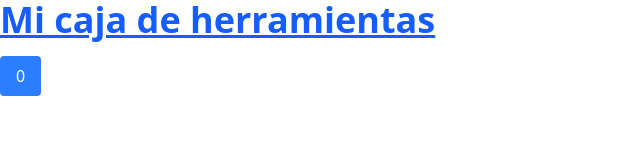
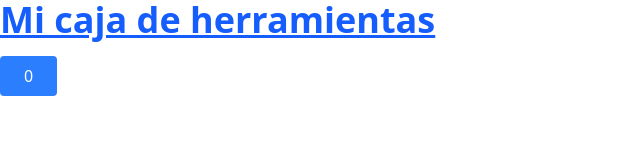
Before and after one commit to HernandezDev/vite-tailwind-modules, a website built with Vite: page index.html in a window 1280 px wide. Shown: the full height of the page, 0-640 px from the left. Built offline with nearby package versions, Linux system fonts and the light colour scheme.

Commit message:
Update button padding in index.html for improved aesthetics

```diff
--- a/index.html
+++ b/index.html
@@ -14,7 +14,7 @@
     </h1>
     <button
       data-module="contador"
-      class="rounded bg-blue-500 px-4 py-2 text-white hover:bg-blue-700"
+      class="rounded bg-blue-500 px-6 py-2 text-white hover:bg-blue-700"
     >
       0
     </button>
```
